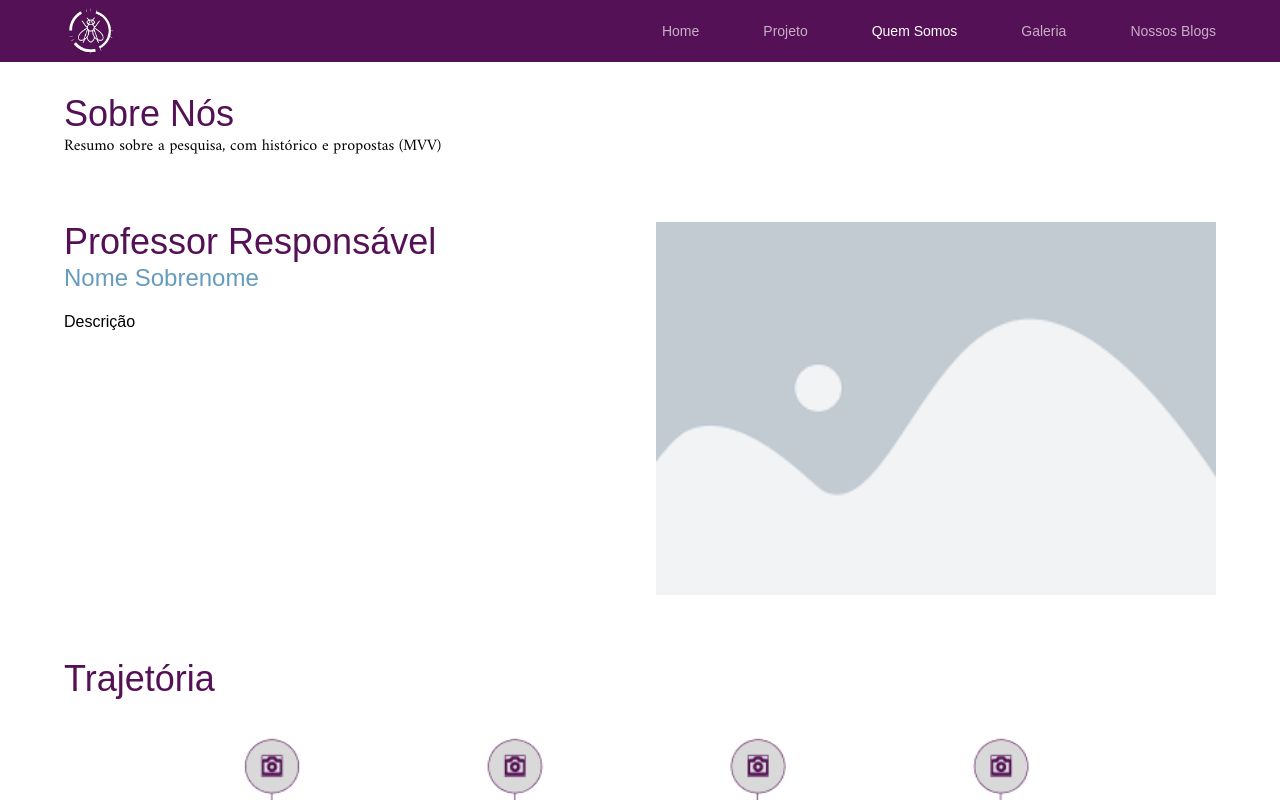
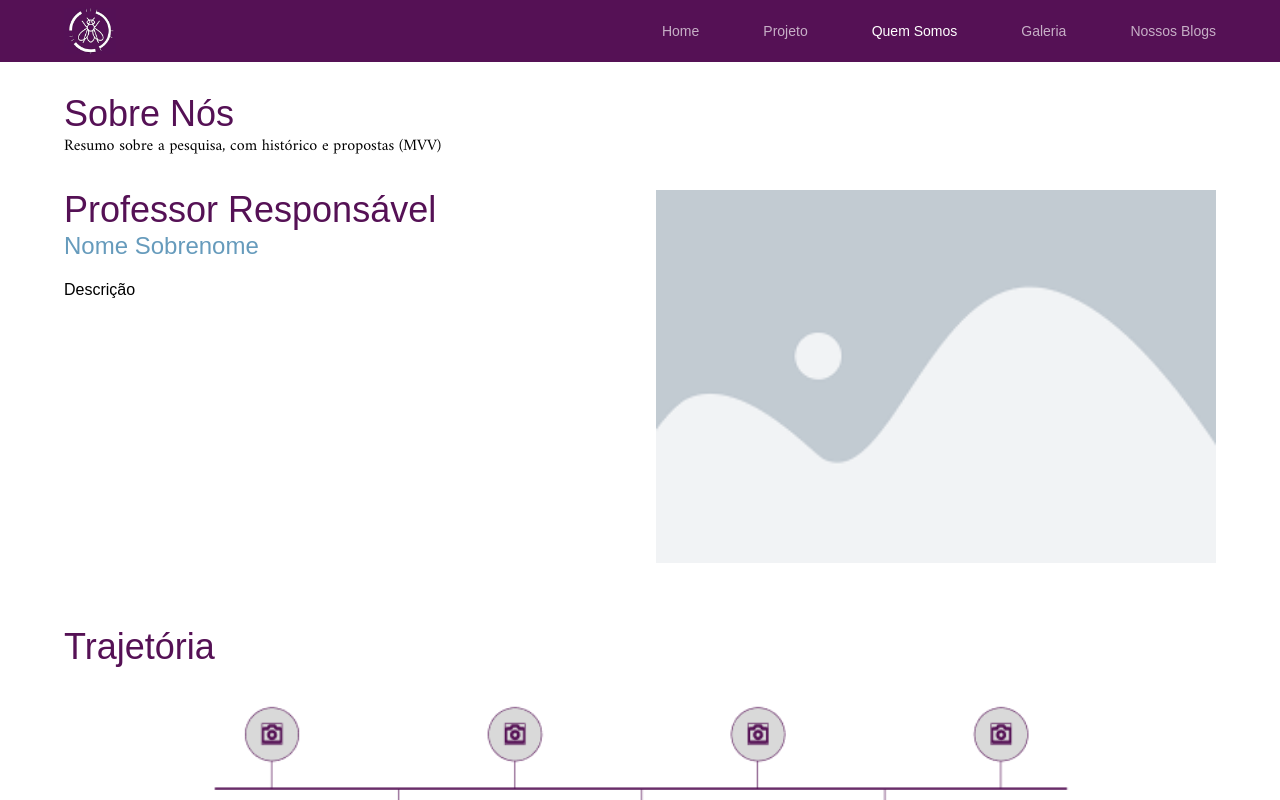
Before and after one commit to Scitec-Jr/Protos, a Next.js app: page /quem-somos in a window 1280 px wide. Shown: the top 800 px of the page. Built offline with nearby package versions, Linux system fonts and the light colour scheme; a web font is replaced by a local one.

Commit message:
minor-corrections

```diff
--- a/src/app/nossos-blogs/[categoria]/page.tsx
+++ b/src/app/nossos-blogs/[categoria]/page.tsx
@@ -16,7 +16,7 @@ export default async function BlogTemplate({ params }: PageParams) {
 
 	return (
 		<main>
-			<section className="max-w-360 mx-auto pt-8 lg:px-16">
+			<section className="max-w-360 mx-auto p-8 pb-0 lg:px-16">
 				<div className="flex flex-col sm:flex-row justify-between items-center gap-4 mb-4">
 					<h1 className="text-4xl text-(--main-color)">{titlePage}</h1>
 
--- a/src/app/quem-somos/page.tsx
+++ b/src/app/quem-somos/page.tsx
@@ -4,7 +4,7 @@ import Carousel from "@/components/Carousel";
 export default function AboutUs() {
 	return (
 		<main>
-			<section className="max-w-360 mx-auto p-8 lg:px-16">
+			<section className="max-w-360 mx-auto p-8 pb-0 lg:px-16">
 				<h1 className="text-4xl text-(--main-color)">Sobre Nós</h1>
 				<p className="serif">Resumo sobre a pesquisa, com histórico e propostas (MVV)</p>
 			</section>
```
